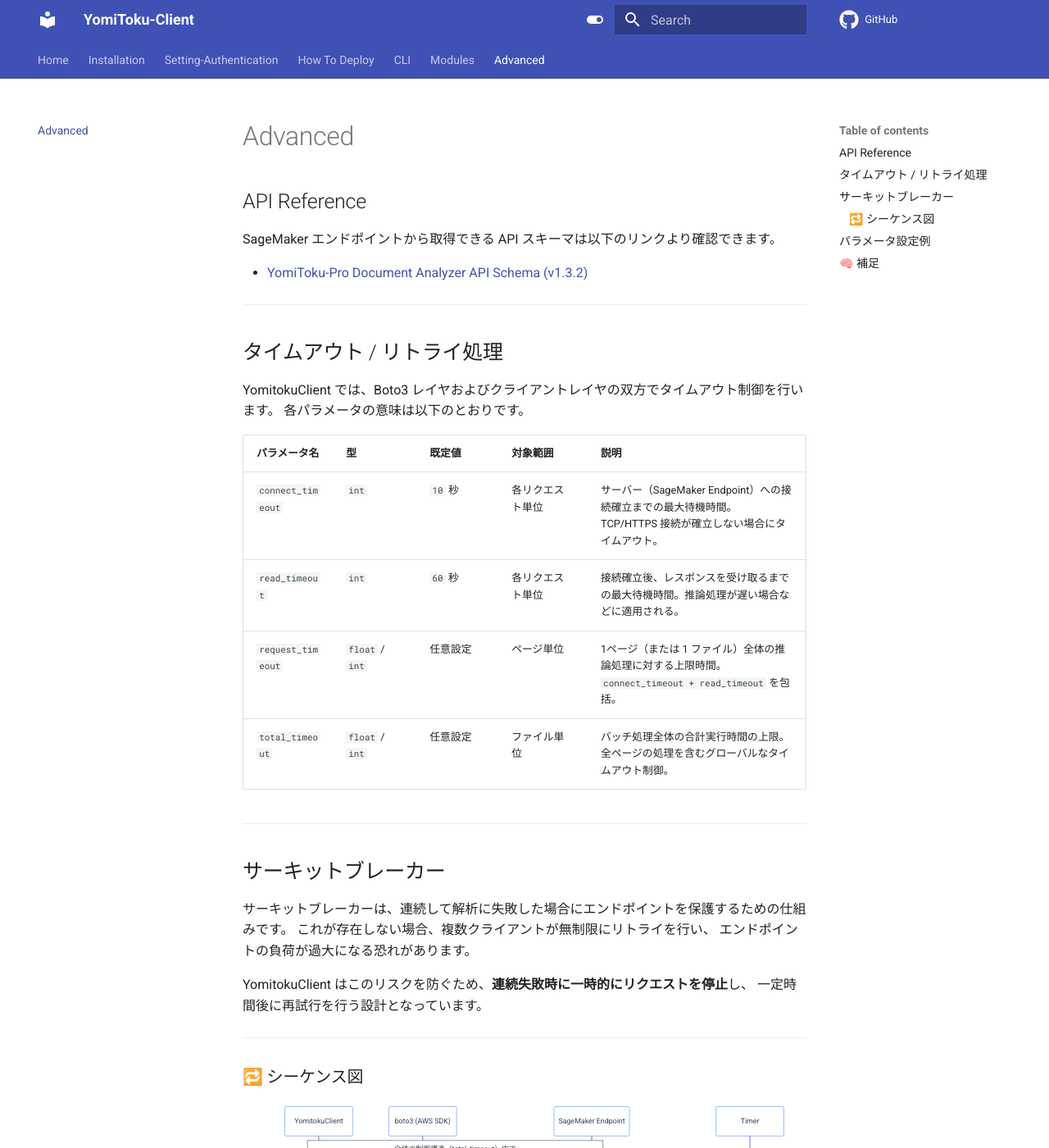
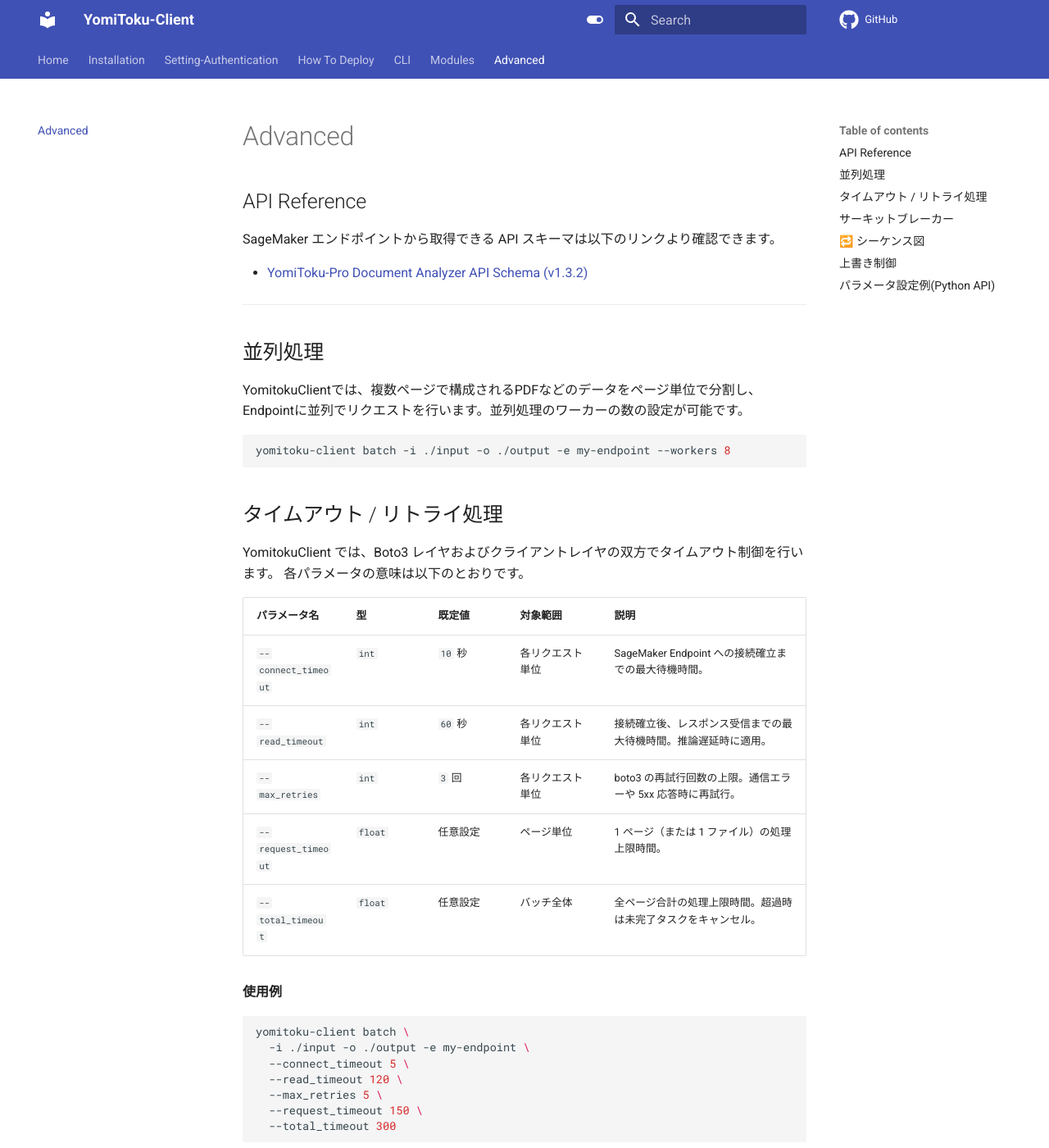
Before and after one commit to MLism-Inc/yomitoku-client, an MkDocs documentation site: the page built from docs/advanced.md, in a window 1280 px wide and 1400 px high. Shown: the whole window at 82% size. Built offline with MkDocs 1.6.1 and Material for MkDocs 9.7.7, drawn with Linux system fonts in a browser that asks for light colours; comment, search, counter and statistics services are not loaded; some of the changed text lies outside the part shown.

Commit message:
uupdate cli

````diff
--- a/docs/advanced.md
+++ b/docs/advanced.md
@@ -8,32 +8,65 @@
 
 ---
 
+## 並列処理
+YomitokuClientでは、複数ページで構成されるPDFなどのデータをページ単位で分割し、Endpointに並列でリクエストを行います。並列処理のワーカーの数の設定が可能です。
+
+```bash
+yomitoku-client batch -i ./input -o ./output -e my-endpoint --workers 8
+```
+
 ## タイムアウト / リトライ処理
 
 YomitokuClient では、Boto3 レイヤおよびクライアントレイヤの双方でタイムアウト制御を行います。
 各パラメータの意味は以下のとおりです。
 
-| パラメータ名            | 型               | 既定値    | 対象範囲     | 説明                                                                    |
-| ----------------- | --------------- | ------ | -------- | --------------------------------------------------------------------- |
-| `connect_timeout` | `int`           | `10` 秒 | 各リクエスト単位 | サーバー（SageMaker Endpoint）への接続確立までの最大待機時間。TCP/HTTPS 接続が確立しない場合にタイムアウト。  |
-| `read_timeout`    | `int`           | `60` 秒 | 各リクエスト単位 | 接続確立後、レスポンスを受け取るまでの最大待機時間。推論処理が遅い場合などに適用される。                          |
-| `request_timeout` | `float` / `int` | 任意設定   | ページ単位    | 1ページ（または 1 ファイル）全体の推論処理に対する上限時間。`connect_timeout + read_timeout` を包括。 |
-| `total_timeout`   | `float` / `int` | 任意設定   | ファイル単位   | バッチ処理全体の合計実行時間の上限。全ページの処理を含むグローバルなタイムアウト制御。                           |
+| パラメータ名              | 型       | 既定値    | 対象範囲     | 説明                                  |
+| ------------------- | ------- | ------ | -------- | ----------------------------------- |
+| `--connect_timeout` | `int`   | `10` 秒 | 各リクエスト単位 | SageMaker Endpoint への接続確立までの最大待機時間。 |
+| `--read_timeout`    | `int`   | `60` 秒 | 各リクエスト単位 | 接続確立後、レスポンス受信までの最大待機時間。推論遅延時に適用。    |
+| `--max_retries`     | `int`   | `3` 回  | 各リクエスト単位 | boto3 の再試行回数の上限。通信エラーや 5xx 応答時に再試行。 |
+| `--request_timeout` | `float` | 任意設定   | ページ単位    | 1 ページ（または 1 ファイル）の処理上限時間。           |
+| `--total_timeout`   | `float` | 任意設定   | バッチ全体    | 全ページ合計の処理上限時間。超過時は未完了タスクをキャンセル。    |
+
+**使用例**
+```bash
+yomitoku-client batch \
+  -i ./input -o ./output -e my-endpoint \
+  --connect_timeout 5 \
+  --read_timeout 120 \
+  --max_retries 5 \
+  --request_timeout 150 \
+  --total_timeout 300
+```
 
 ---
 
 ## サーキットブレーカー
 
 サーキットブレーカーは、連続して解析に失敗した場合にエンドポイントを保護するための仕組みです。
-これが存在しない場合、複数クライアントが無制限にリトライを行い、
-エンドポイントの負荷が過大になる恐れがあります。
+これが存在しない場合、複数クライアントが無制限にリトライを行い、エンドポイントの負荷が過大になる恐れがあります。
 
-YomitokuClient はこのリスクを防ぐため、**連続失敗時に一時的にリクエストを停止**し、
-一定時間後に再試行を行う設計となっています。
+YomitokuClient はこのリスクを防ぐため、**連続失敗時に一時的にリクエストを停止**し、一定時間後に再試行を行う設計となっています。
 
+| パラメータ名                | 型     | 既定値    | 説明                           |
+| --------------------- | ----- | ------ | ---------------------------- |
+| `--threthold_circuit` | `int` | `5`    | 連続失敗のしきい値。これを超えるとリクエストを一時停止。 |
+| `--cooldown_time`     | `int` | `30` 秒 | サーキットが開いた後に再試行を許可するまでの待機時間。  |
+
+**使用例**
+```bash
+yomitoku-client batch \
+  -i ./input -o ./output -e my-endpoint \
+  --threthold_circuit 3 \
+  --cooldown_time 60
+```
+
+> 🔒 連続失敗が 3 回発生した場合、60 秒間すべてのリクエストが停止します。
+> クールダウン経過後に自動的にリクエストを再開します。
 ---
 
-### 🔁 シーケンス図
+
+## 🔁 シーケンス図
 
 ```mermaid
 sequenceDiagram
@@ -77,9 +110,21 @@
     Client-->>Client: ページ単位の結果を統合して出力
 ```
 
+## 上書き制御
+YomiToku-Clientのバッチ処理は過去のログ情報(`{$OUTPUT_DIR}/process_log.jsonl`)を参照し、処理に失敗したデータのみ再推論が可能です。`overwrite=False`のときはエラーが発生したり、推論が実行されていないデータのみを対象として推論します。`overwrite=True`のときは、フォルダ内の全データを対象に再実行を行います。
+
+`--overwrite`オプションを使用すると、処理の実施/未実施に関わらずフォルダ内の全ファイルを再解析します。
+```bash
+yomitoku-client batch -i ./input -o ./output -e my-endpoint --overwrite
+```
+
+| オプション         | 型        | 説明                            |
+| ------------- | -------- | ----------------------------- |
+| `--overwrite` | *(flag)* | True の場合、既存の出力に関係なく全ファイルを再処理。 |
+
 ---
 
-## パラメータ設定例
+## パラメータ設定例(Python API)
 
 以下のコードは、タイムアウトおよびサーキットブレーカー設定を含む
 YomitokuClient の使用例です。
@@ -88,38 +133,29 @@
 from yomitoku_client.client import RequestConfig, CircuitConfig, YomitokuClient
 
 request_config = RequestConfig(
-    read_timeout=120,     # Boto3 → Endpoint 応答待機タイムアウト [秒]
-    connect_timeout=5,    # Boto3 → Endpoint 接続確立タイムアウト [秒]
-    max_attempts=5,       # Boto3 による再試行回数の上限 [回]
+    read_timeout=120,     # 応答待機タイムアウト [秒]
+    connect_timeout=5,    # 接続確立タイムアウト [秒]
+    max_attempts=5,       # boto3 のリトライ回数
 )
 
 circuit_config = CircuitConfig(
     threshold=3,          # 連続失敗のしきい値
-    cooldown_sec=60,      # サーキットブレーカー適用後のクールダウン時間 [秒]
+    cooldown_sec=60,      # サーキットブレーカー発動後のクールダウン [秒]
 )
 
-with YomitokuClient(
+async with YomitokuClient(
     endpoint=ENDPOINT_NAME,
     region=AWS_REGION,
     request_config=request_config,
     circuit_config=circuit_config,
+    max_workers=5,        # 並列ワーカー数
 ) as client:
-    result = client.analyze(
-        path_img=PATH_IMG,
-        request_timeout=150,   # ページ単位の解析時間上限 [秒]
-        total_timeout=300,     # ファイル全体の解析時間上限 [秒]
+    await client.analyze_batch_async(
+        input_dir="./input",
+        output_dir="./output",
+        request_timeout=150,   # ページ単位の解析上限時間 [秒]
+        total_timeout=300,     # 全体解析上限時間 [秒]
+        overwrite=False,       # 未処理データのみ対象
     )
+
 ```
-
----
-
-## 🧠 補足
-
-* **`connect_timeout` / `read_timeout`**：
-  Boto3 レイヤーでリクエストごとに適用されます（1 ページごとなど）。
-* **`request_timeout` / `total_timeout`**：
-  YomitokuClient 側の高レベル制御で、ページ単位・全体単位の上限時間を定義します。
-* **`circuit_config`**：
-  短時間に連続失敗が発生した場合の再試行抑止とエンドポイント保護を担います。
-
----
--- a/docs/cli-usage.md
+++ b/docs/cli-usage.md
@@ -48,37 +48,43 @@
 
 ### ⚙️ オプション詳細
 
-| オプション                 | 型 / 値                            | 説明                                   |
-| --------------------- | -------------------------------- | ------------------------------------ |
-| `-e, --endpoint`      | `TEXT`                           | SageMaker のエンドポイント名（必須）              |
-| `-r, --region`        | `TEXT`                           | AWS リージョン名（例：`ap-northeast-1`）       |
-| `-f, --file_format`   | `[json / csv / html / md / pdf]` | 解析結果の出力フォーマット                        |
-| `-o, --output_dir`    | `PATH`                           | 解析結果を保存する出力ディレクトリ                    |
-| `--dpi`               | `INTEGER`                        | 画像解析時の DPI（解像度）                      |
-| `-p, --profile`       | `TEXT`                           | 使用する AWS CLI プロファイル名                 |
-| `--request_timeout`   | `FLOAT`                          | 各リクエストのタイムアウト（秒）                     |
-| `--total_timeout`     | `FLOAT`                          | 全体処理のタイムアウト（秒）                       |
-| `-v, --vis_mode`      | `[both / ocr / layout / none]`   | 出力画像の可視化モード（OCR結果 / レイアウト / 両方 / なし） |
-| `-s, --split_mode`    | `[combine / separate]`           | 出力ファイルの分割モード（1つにまとめる / ページごとに分割）     |
-| `--ignore_line_break` | *(flag)*                         | テキスト抽出時に改行を無視する                      |
-| `--pages`             | `TEXT`                           | 解析対象ページを指定（例：`0,1,3-5`）              |
-| `--intermediate_save` | *(flag)*                         | 中間生成物（RAW JSON）を保存する                 |
-| `--help`              | *(flag)*                         | ヘルプを表示して終了する                         |
+| オプション                 | 型 / 値                                    | 説明                                                           |
+| --------------------- | ---------------------------------------- | ------------------------------------------------------------ |
+| `-e, --endpoint`      | `TEXT`                                   | **SageMaker のエンドポイント名（必須）**                                  |
+| `-r, --region`        | `TEXT`                                   | AWS リージョン名（例：`ap-northeast-1`）                               |
+| `-f, --file_format`   | `TEXT（カンマ区切りで複数指定可）`<br>例：`json,csv,pdf` | 解析結果の出力フォーマット（`json` / `csv` / `html` / `md` / `pdf`）を複数指定可能 |
+| `-o, --output_dir`    | `PATH`                                   | 解析結果を保存するディレクトリパス                                            |
+| `--dpi`               | `INTEGER`                                | 画像解析時の解像度（DPI）                                               |
+| `-p, --profile`       | `TEXT`                                   | 使用する AWS CLI プロファイル名                                         |
+| `--request_timeout`   | `FLOAT`                                  | 各リクエスト単位のタイムアウト（秒）                                           |
+| `--total_timeout`     | `FLOAT`                                  | 全体処理のタイムアウト（秒）                                               |
+| `-v, --vis_mode`      | `[both / ocr / layout / none]`           | 出力画像の可視化モード<br>（OCR結果 / レイアウト / 両方 / なし）                     |
+| `-s, --split_mode`    | `[combine / separate]`                   | 出力ファイルの分割モード<br>（1つにまとめる / ページごとに分割）                         |
+| `--ignore_line_break` | *(flag)*                                 | テキスト抽出時に改行を無視する                                              |
+| `--pages`             | `TEXT`                                   | 解析対象ページを指定（例：`0,1,3-5`）                                      |
+| `--intermediate_save` | *(flag)*                                 | 中間生成物（RAW JSON）を保存する                                         |
+| `--workers`           | `INTEGER`                                | 並列処理に使用するワーカー数（デフォルト: 4）                                |
+| `--threthold_circuit` | `INTEGER`                                | サーキットブレーカーの失敗閾値（例：5）                                         |
+| `--cooldown_time`     | `INTEGER`                                | サーキットブレーカーのクールダウン時間（秒）                                       |
+| `--read_timeout`      | `INTEGER`                                | HTTPリクエストの読み取りタイムアウト（秒）                                      |
+| `--connect_timeout`   | `INTEGER`                                | HTTPリクエストの接続タイムアウト（秒）                                        |
+| `--max_retries`       | `INTEGER`                                | HTTPリクエストの最大再試行回数                                            |
+| `--help`              | *(flag)*                                 | ヘルプを表示して終了する                                                 |
+
 
 ---
 
 ### 💡 Tips
 
 !!! tip "よく使う組み合わせ"
-    - Markdown 形式で解析結果を保存する：
-    `yomitoku-client single invoice.pdf -e yomitoku-endpoint -f md`
+    - Markdown 形式とCSVで解析結果を保存する：
+    `yomitoku-client single invoice.pdf -e yomitoku-endpoint -f md,csv`
     - OCR 結果を PDF に埋め込み可視化する：
     `yomitoku-client single report.pdf -e yomitoku-endpoint -f pdf -v both`
     - 中間JSONも同時に保存する：
     `yomitoku-client single form.png -e yomitoku-endpoint -f csv --intermediate_save`
     - 特定ページのみを解析：
     `yomitoku-client single book.pdf -e yomitoku-endpoint --pages "1,2-5"`
-
 ---
 
 ### 🧾 補足
@@ -135,29 +141,37 @@
 
 ### ⚙️ オプション詳細
 
-| オプション                 | 型 / 値                            | 説明                             |
-| --------------------- | -------------------------------- | ------------------------------ |
-| `-i, --input_dir`     | `PATH`                           | 解析対象ファイルを含む入力ディレクトリのパス（必須）     |
-| `-o, --output_dir`    | `PATH`                           | 解析結果を保存する出力先ディレクトリのパス（必須）      |
-| `-e, --endpoint`      | `TEXT`                           | SageMaker のエンドポイント名（必須）        |
-| `-r, --region`        | `TEXT`                           | AWS リージョン名（例：`ap-northeast-1`） |
-| `-f, --file_format`   | `[json / csv / html / md / pdf]` | 出力フォーマット                       |
-| `--dpi`               | `INTEGER`                        | 画像解析時の DPI（解像度）                |
-| `-p, --profile`       | `TEXT`                           | 使用する AWS CLI プロファイル名           |
-| `--request_timeout`   | `FLOAT`                          | 各リクエストのタイムアウト（秒）               |
-| `--total_timeout`     | `FLOAT`                          | 全体処理のタイムアウト（秒）                 |
-| `-v, --vis_mode`      | `[both / ocr / layout / none]`   | OCR 結果やレイアウト構造の可視化モード          |
-| `-s, --split_mode`    | `[combine / separate]`           | 出力ファイルの分割モード（まとめる／ページごと）       |
-| `--ignore_line_break` | *(flag)*                         | テキスト抽出時に改行を無視                  |
-| `--pages`             | `TEXT`                           | 解析対象ページを指定（例：`0,1,3-5`）        |
+| オプション                 | 型 / 値                                    | 説明                                                      |
+| --------------------- | ---------------------------------------- | ------------------------------------------------------- |
+| `-i, --input_dir`     | `PATH`                                   | **解析対象ファイルを含む入力ディレクトリのパス（必須）**                          |
+| `-o, --output_dir`    | `PATH`                                   | **解析結果を保存する出力先ディレクトリのパス（必須）**                           |
+| `-e, --endpoint`      | `TEXT`                                   | **SageMaker のエンドポイント名（必須）**                             |
+| `-r, --region`        | `TEXT`                                   | AWS リージョン名（例：`ap-northeast-1`）                          |
+| `-f, --file_format`   | `TEXT（カンマ区切りで複数指定可）`<br>例：`json,csv,pdf` | 出力フォーマット（`json` / `csv` / `html` / `md` / `pdf`）を複数指定可能 |
+| `--dpi`               | `INTEGER`                                | 画像解析時の DPI（解像度）                                         |
+| `-p, --profile`       | `TEXT`                                   | 使用する AWS CLI プロファイル名                                    |
+| `--request_timeout`   | `FLOAT`                                  | 各リクエスト単位のタイムアウト（秒）                                      |
+| `--total_timeout`     | `FLOAT`                                  | 全体処理のタイムアウト（秒）                                          |
+| `-v, --vis_mode`      | `[both / ocr / layout / none]`           | OCR 結果やレイアウト構造の可視化モード                                   |
+| `-s, --split_mode`    | `[combine / separate]`                   | 出力ファイルの分割モード（1つにまとめる / ページごとに分割）                        |
+| `--ignore_line_break` | *(flag)*                                 | テキスト抽出時に改行を無視する                                         |
+| `--pages`             | `TEXT`                                   | 解析対象ページを指定（例：`0,1,3-5`）                                 |
+| `--workers`           | `INTEGER`                                | 並列処理に使用するワーカー数（デフォルト: 4）                          |
+| `--threthold_circuit` | `INTEGER`                                | サーキットブレーカーの失敗閾値（例：5）                                    |
+| `--cooldown_time`     | `INTEGER`                                | サーキットブレーカーのクールダウン時間（秒）                                  |
+| `--read_timeout`      | `INTEGER`                                | HTTP リクエストの読み取りタイムアウト（秒）                                |
+| `--connect_timeout`   | `INTEGER`                                | HTTP リクエストの接続タイムアウト（秒）                                  |
+| `--max_retries`       | `INTEGER`                                | HTTP リクエストの最大再試行回数                                      |
+| `--help`              | *(flag)*                                 | ヘルプを表示して終了する                                            |
+
 
 ---
 
 ### 💡 Tips
 
 !!! tip "よく使う組み合わせ"
-    - Markdown 形式で全ファイルを一括解析する：
-    `yomitoku-client batch -i ./docs -o ./out -e yomitoku-endpoint -f md`
+    - Markdown 形式とSearchable-PDFで全ファイルを一括解析する：
+    `yomitoku-client batch -i ./docs -o ./out -e yomitoku-endpoint -f md,pdf`
     - OCR 結果を PDF に可視化して出力する：
     `yomitoku-client batch -i ./input -o ./vis -e yomitoku-endpoint -f pdf -v both`
     - CSV 出力で構造化データとして保存する：
````
Also changed, not shown: 4 other files.
